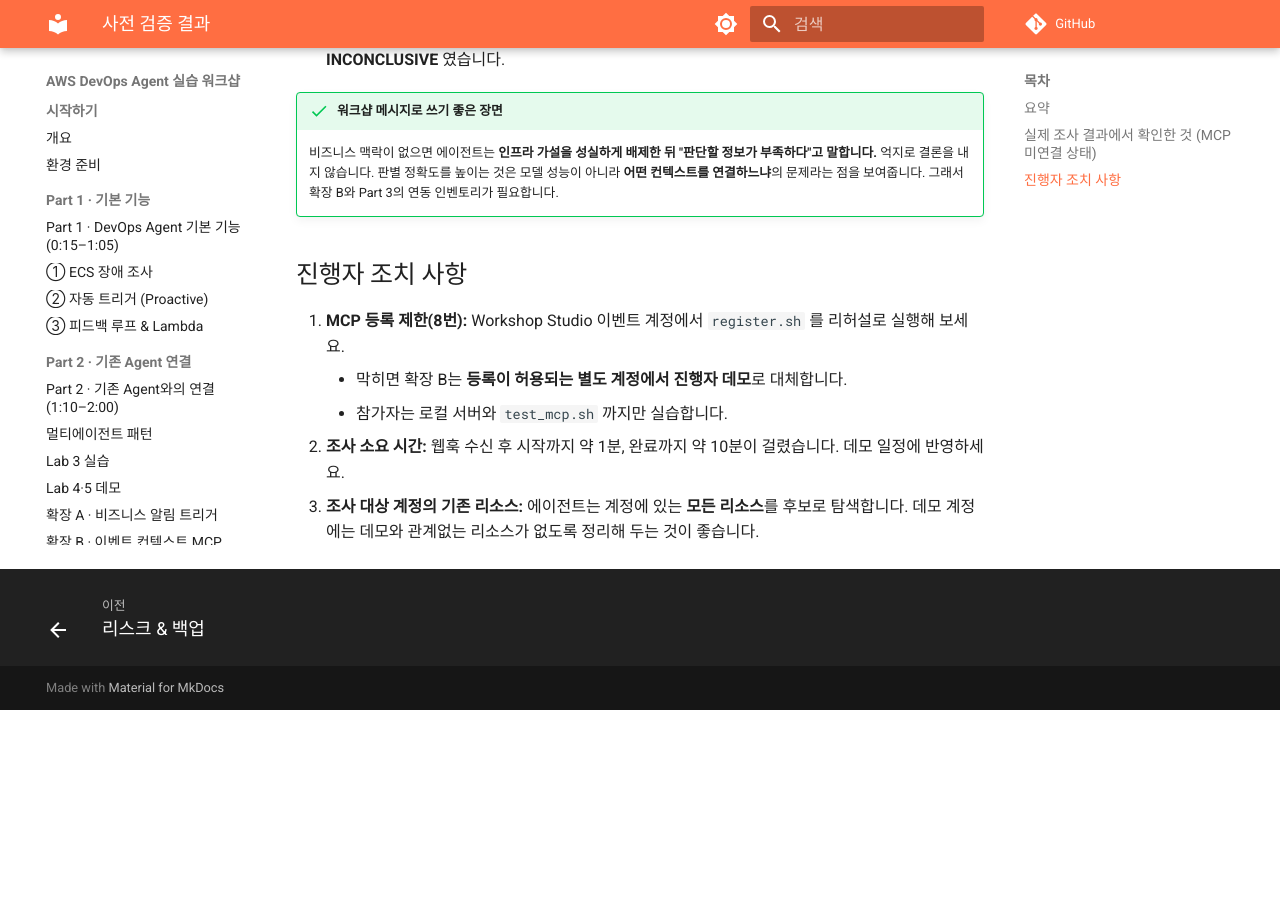
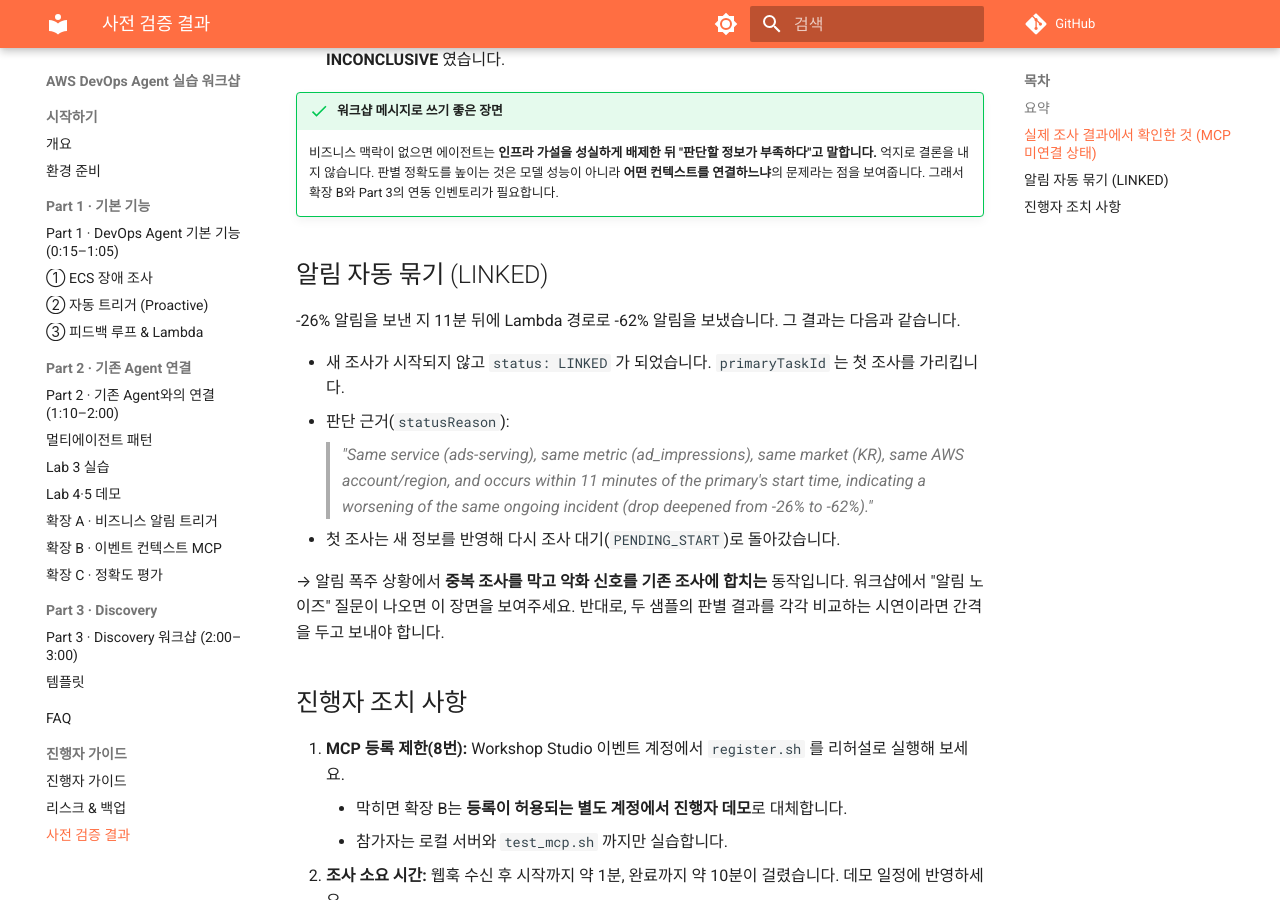
Before and after one commit to hsr87/devops-agent-workshop-kr, an MkDocs documentation site: the page built from docs/facilitator/test-report.md, in a window 1280 px wide and 900 px high, scrolled down 1714 px. Built offline with MkDocs 1.6.1 and Material for MkDocs 9.7.7, drawn with Linux system fonts in a browser that asks for light colours; comment, search, counter and statistics services are not loaded; before the commit the page ends 2424 px from its top, so only the background shows below that; some of the changed text lies outside the part shown.

Commit message:
Document alert linking observed during validation
Co-Authored-By: Claude Opus 5.5 <noreply@anthropic.com>

```diff
--- a/docs/facilitator/test-report.md
+++ b/docs/facilitator/test-report.md
@@ -9,7 +9,7 @@
 | 1 | Agent Space 생성, AWS 계정 연결 (CLI) | ✅ | `create-agent-space`, `associate-service --service-id aws` |
 | 2 | Generic webhook 발급 (CLI) | ✅ | `register-service --service eventChannel` → `associate-service` 응답에 URL과 HMAC secret 포함 |
 | 3 | **확장 A** `send_test_alert.py` → 웹훅 | ✅ | HTTP 200 `Webhook received` → 약 3초 뒤 `INVESTIGATION` 태스크 생성 |
-| 4 | **확장 A** Lambda 배포(`deploy.sh`) → `aws lambda invoke` → 웹훅 | ✅ | 두 번째 조사가 자동 생성됨 |
+| 4 | **확장 A** Lambda 배포(`deploy.sh`) → `aws lambda invoke` → 웹훅 | ✅ | 태스크 생성됨. 11분 전의 -26% 조사와 같은 장애로 판단되어 **`LINKED`** 처리 (아래 참고) |
 | 5 | HMAC 서명이 공식 문서의 openssl 방식과 일치 | ✅ | `base64(HMAC-SHA256(secret, "{ts}:{body}"))` |
 | 6 | **확장 B** MCP 서버 로컬 실행 + 스모크 테스트 | ✅ | initialize, notifications(202), tools/list, tools/call, 401 |
 | 7 | **확장 B** Lambda + HTTP API 배포 + 원격 스모크 테스트 | ✅ | 6개 항목 모두 통과 |
@@ -37,6 +37,17 @@
     비즈니스 맥락이 없으면 에이전트는 **인프라 가설을 성실하게 배제한 뒤 "판단할 정보가 부족하다"고 말합니다.** 억지로 결론을 내지 않습니다.
     판별 정확도를 높이는 것은 모델 성능이 아니라 **어떤 컨텍스트를 연결하느냐**의 문제라는 점을 보여줍니다. 그래서 확장 B와 Part 3의 연동 인벤토리가 필요합니다.
 
+## 알림 자동 묶기 (LINKED)
+
+-26% 알림을 보낸 지 11분 뒤에 Lambda 경로로 -62% 알림을 보냈습니다. 그 결과는 다음과 같습니다.
+
+- 새 조사가 시작되지 않고 `status: LINKED` 가 되었습니다. `primaryTaskId` 는 첫 조사를 가리킵니다.
+- 판단 근거(`statusReason`):
+  > *"Same service (ads-serving), same metric (ad_impressions), same market (KR), same AWS account/region, and occurs within 11 minutes of the primary's start time, indicating a worsening of the same ongoing incident (drop deepened from -26% to -62%)."*
+- 첫 조사는 새 정보를 반영해 다시 조사 대기(`PENDING_START`)로 돌아갔습니다.
+
+→ 알림 폭주 상황에서 **중복 조사를 막고 악화 신호를 기존 조사에 합치는** 동작입니다. 워크샵에서 "알림 노이즈" 질문이 나오면 이 장면을 보여주세요. 반대로, 두 샘플의 판별 결과를 각각 비교하는 시연이라면 간격을 두고 보내야 합니다.
+
 ## 진행자 조치 사항
 
 1. **MCP 등록 제한(8번):** Workshop Studio 이벤트 계정에서 `register.sh` 를 리허설로 실행해 보세요.
--- a/docs/part2/ext-alert.md
+++ b/docs/part2/ext-alert.md
@@ -53,6 +53,16 @@ aws devops-agent list-backlog-tasks --agent-space-id "$AGENT_SPACE_ID" \
 | `order-errors-spike.json` | 주문 성공률 -28% | **INCIDENT** → `commerce-order-team` 으로 라우팅 |
 | `cloudwatch-alarm-event.json` | EventBridge 알람 이벤트 형식 | Lambda로 배포했을 때의 입력 예시 |
 
+!!! info "같은 장애의 연속 알림은 자동으로 묶입니다 (사전 검증에서 확인)"
+    -26% 알림을 보낸 지 11분 뒤에 같은 서비스와 메트릭으로 -62% 알림을 보냈습니다. 그러자 새 조사가 시작되지 않고 `LINKED` 상태가 되었습니다. 원래 조사는 새 정보를 반영해 **다시 조사**에 들어갔습니다. 에이전트가 남긴 판단 근거는 다음과 같습니다.
+
+    > *"Same service (ads-serving), same metric (ad_impressions), same market (KR) … within 11 minutes of the primary's start time, indicating a worsening of the same ongoing incident (drop deepened from -26% to -62%)."*
+
+    알림이 폭주할 때 **중복 조사를 막는 기능**입니다. 확인 방법:
+    `aws devops-agent list-backlog-tasks --agent-space-id "$AGENT_SPACE_ID" --query 'tasks[].[title,status]' --output table`
+    이후 `get-backlog-task` 로 `primaryTaskId` 와 `statusReason` 을 확인합니다.
+    두 샘플을 **별개의 조사로 비교**하고 싶다면 시간 간격을 충분히 두거나, 서로 다른 Agent Space에서 보내세요.
+
 !!! note "판별 결과는 확장 B와 함께 써야 합니다"
     MCP 서버([확장 B](ext-mcp.md))가 연결되어 있지 않으면 에이전트는 경기 일정을 알 수 없습니다. 이때는 **INCONCLUSIVE** 가 나오거나, 텔레메트리만 보고 판단합니다. 같은 알림을 MCP 연결 전과 후에 각각 보내 결과를 비교해 보세요.
 
--- a/docs/part2/ext-mcp.md
+++ b/docs/part2/ext-mcp.md
@@ -71,6 +71,11 @@ source ~/.ext-workshop.env
 
 조사 timeline에서 `explain_deviation` 이 호출되는지, 그리고 판별 결과가 둘로 갈리는지 확인합니다. -26%는 *EXPECTED_EVENT*, -62%는 *INCIDENT* 여야 합니다.
 
+!!! warning "두 알림을 연달아 보내면 하나의 장애로 묶일 수 있습니다"
+    같은 서비스와 메트릭의 알림을 짧은 간격으로 보내면 두 번째 알림은 첫 조사에 `LINKED` 됩니다([확장 A 참고](ext-alert.md)). 판별 결과를 각각 비교하려면 한 샘플씩 보내고 조사가 끝난 뒤 다음 샘플을 보내세요. 또는 Agent Space를 나누세요.
+
+    MCP 연결 **전과 후**를 비교하는 것이 가장 효과적인 시연입니다. MCP가 없을 때 에이전트는 *"event-context MCP tools are not wired into this space"* 를 `investigation_gap` 으로 기록하고 판단을 유보합니다([사전 검증 결과](../facilitator/test-report.md)).
+
 ## 운영에 적용할 때
 
 - 조사 품질은 **tool 설명**(description)에 크게 좌우됩니다. "언제 이 tool을 먼저 불러야 하는지"를 설명에 명시하세요. 예: `Call this first when an alert is about a business metric.`
```
